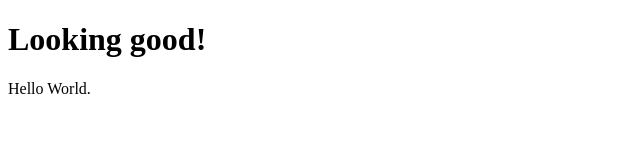
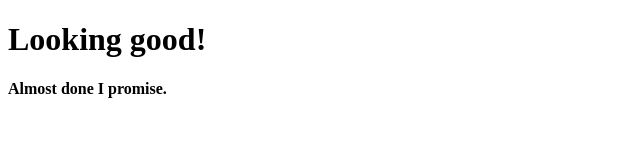
Before and after one commit to jdmar3-comp426/a00-Phillypak, a plain HTML site: page index.html in a window 1280 px wide. Shown: the whole page, without its empty margins (0-640 px from the left). Drawn offline with Linux system fonts and the light colour scheme.

Commit message:
changed line 11

```diff
--- a/index.html
+++ b/index.html
@@ -8,7 +8,7 @@
     <body>
         <div>
             <h1>Looking good!</h1>
-            <p>Hello World.</p>
+            <p><strong>Almost done I promise.</strong></p>
         </div>
     </body>
 </html>
```
